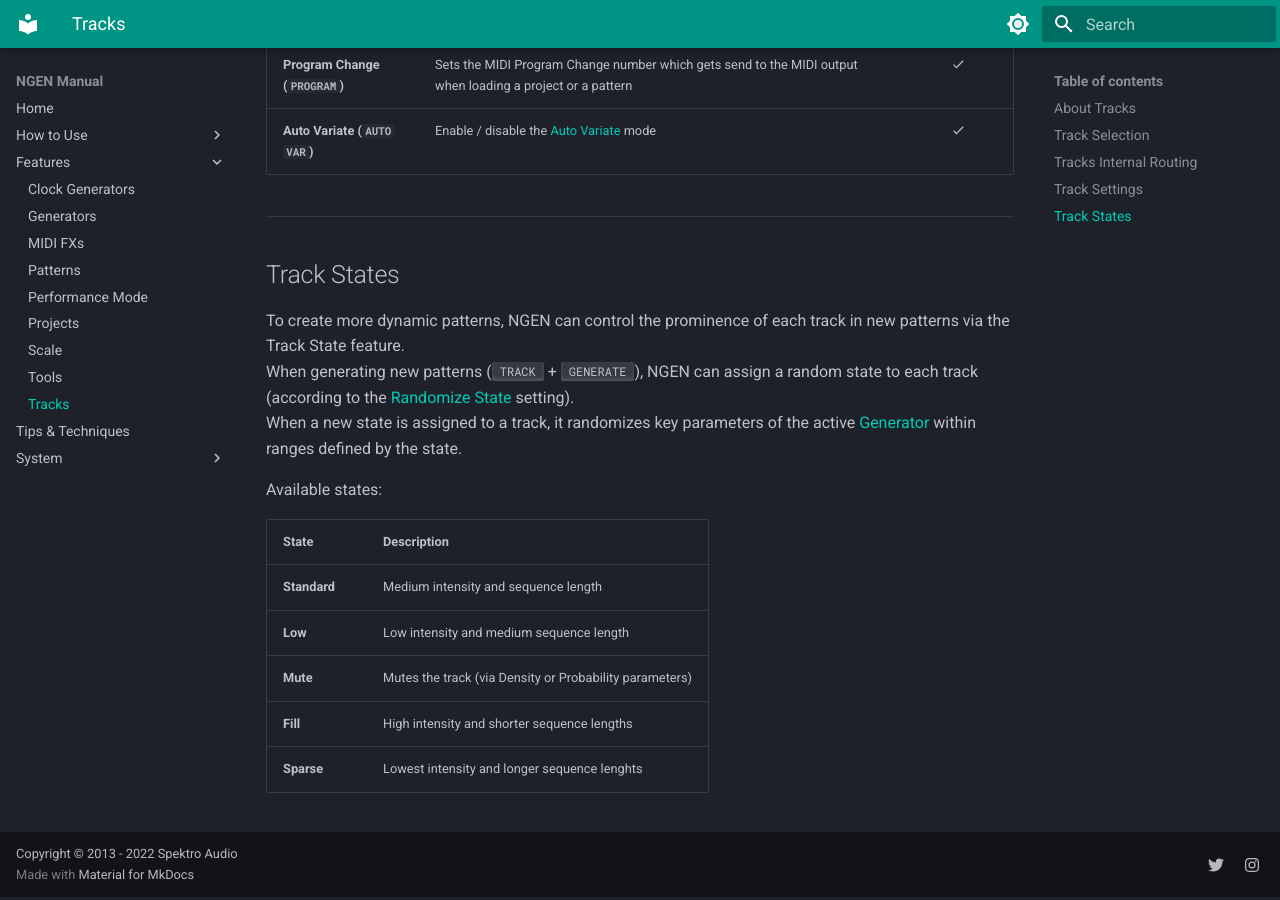
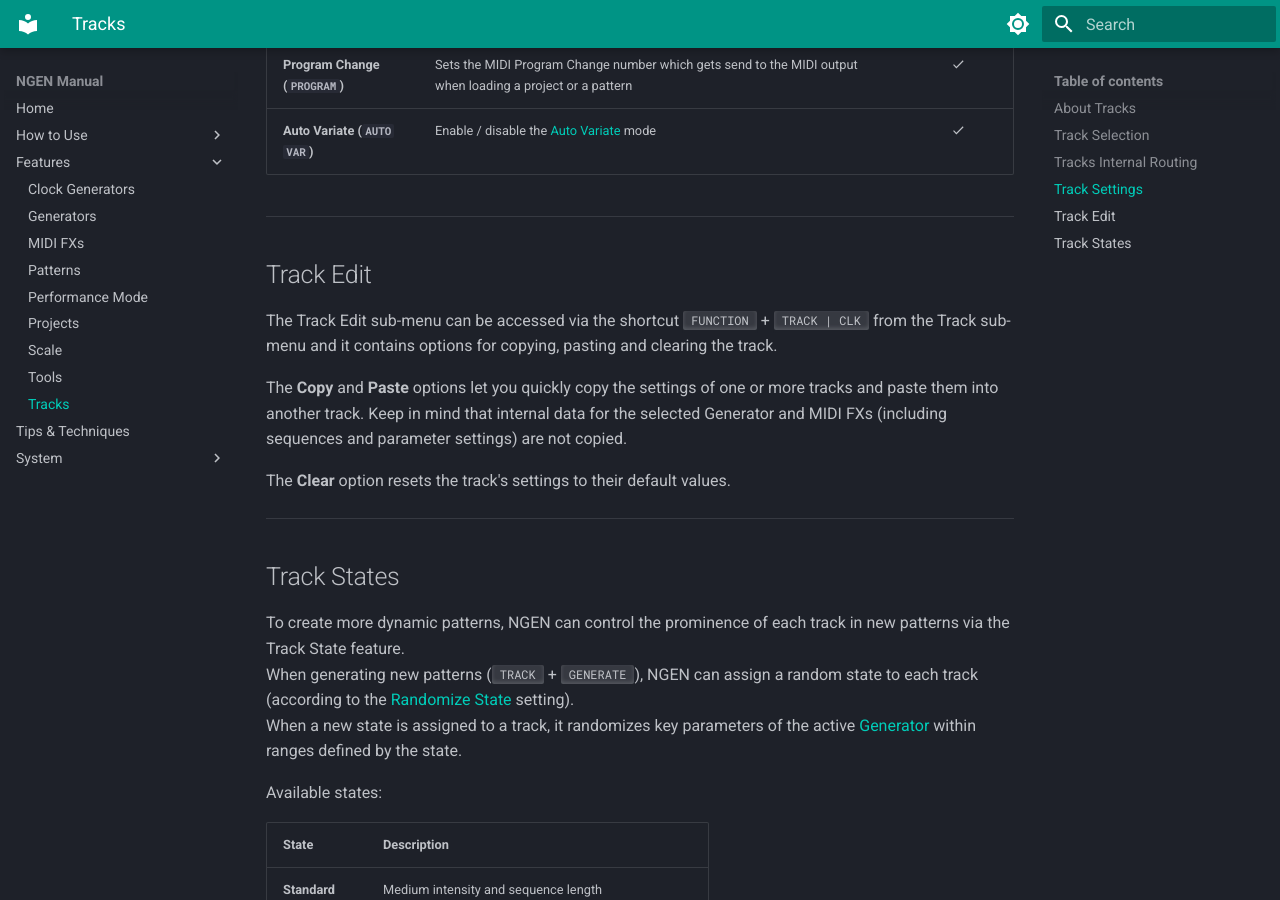
Before and after one commit to SpektroAudio/NGEN-UserManual, an MkDocs documentation site: the page built from docs/track.md, in a window 1280 px wide and 900 px high, scrolled down 1975 px. Built offline with MkDocs 1.6.1 and Material for MkDocs 9.7.7, drawn with Linux system fonts in a browser that asks for light colours.

```diff
--- a/docs/track.md
+++ b/docs/track.md
@@ -73,6 +73,16 @@ graph LR
 
 ---
 
+## Track Edit
+
+The Track Edit sub-menu can be accessed via the shortcut ++"FUNCTION"++ + ++"TRACK | CLK"++ from the Track sub-menu and it contains options for copying, pasting and clearing the track.
+
+The **Copy** and **Paste** options let you quickly copy the settings of one or more tracks and paste them into another track. Keep in mind that internal data for the selected Generator and MIDI FXs (including sequences and parameter settings) are not copied.
+
+The **Clear** option resets the track's settings to their default values.
+
+---
+
 ## Track States
 
 To create more dynamic patterns, NGEN can control the prominence of each track in new patterns via the Track State feature.
--- a/mkdocs.yml
+++ b/mkdocs.yml
@@ -90,7 +90,7 @@ copyright: Copyright &copy; 2013 - 2022 Spektro Audio
 
 plugins:
     - search
-    # - with-pdf
+    - with-pdf
     - git-revision-date
 
     # - with-pdf:
```
Also changed, not shown: docs/clockgen.md (+1 -1 lines), docs/firmwareupdate.md (+1 -1 lines), docs/gettingstarted.md (+2 -2 lines), docs/midimapping.md (+6 -0 lines), 1 other file.
